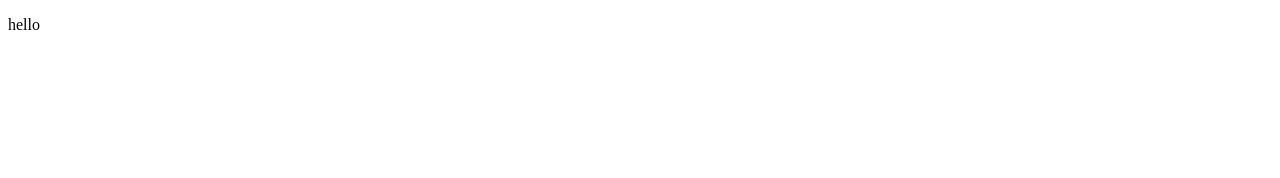
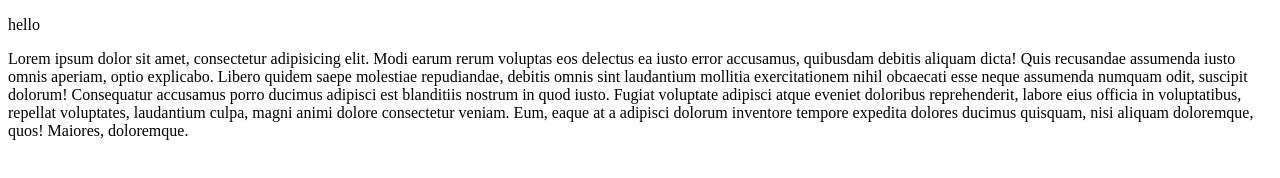
Before and after one commit to maksymova/git-template, a plain HTML site: page index.html in a window 1280 px wide. Drawn offline with Linux system fonts and the light colour scheme.

Commit message:
commit master branch

```diff
--- a/index.html
+++ b/index.html
@@ -6,5 +6,6 @@
 </head>
 <body>
 	<p>hello</p>
+	<div>Lorem ipsum dolor sit amet, consectetur adipisicing elit. Modi earum rerum voluptas eos delectus ea iusto error accusamus, quibusdam debitis aliquam dicta! Quis recusandae assumenda iusto omnis aperiam, optio explicabo. Libero quidem saepe molestiae repudiandae, debitis omnis sint laudantium mollitia exercitationem nihil obcaecati esse neque assumenda numquam odit, suscipit dolorum! Consequatur accusamus porro ducimus adipisci est blanditiis nostrum in quod iusto. Fugiat voluptate adipisci atque eveniet doloribus reprehenderit, labore eius officia in voluptatibus, repellat voluptates, laudantium culpa, magni animi dolore consectetur veniam. Eum, eaque at a adipisci dolorum inventore tempore expedita dolores ducimus quisquam, nisi aliquam doloremque, quos! Maiores, doloremque.</div>
 </body>
 </html>
```
